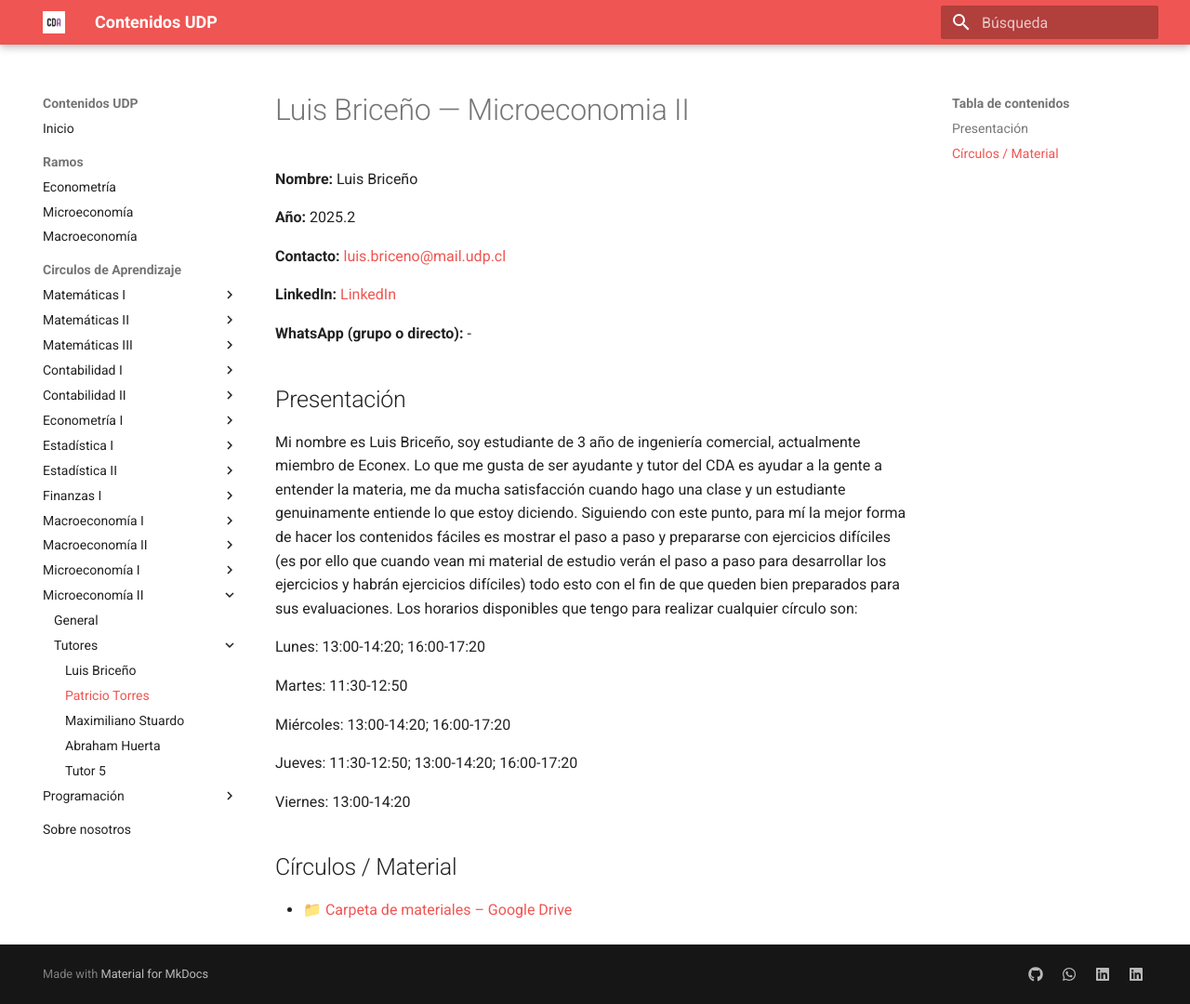
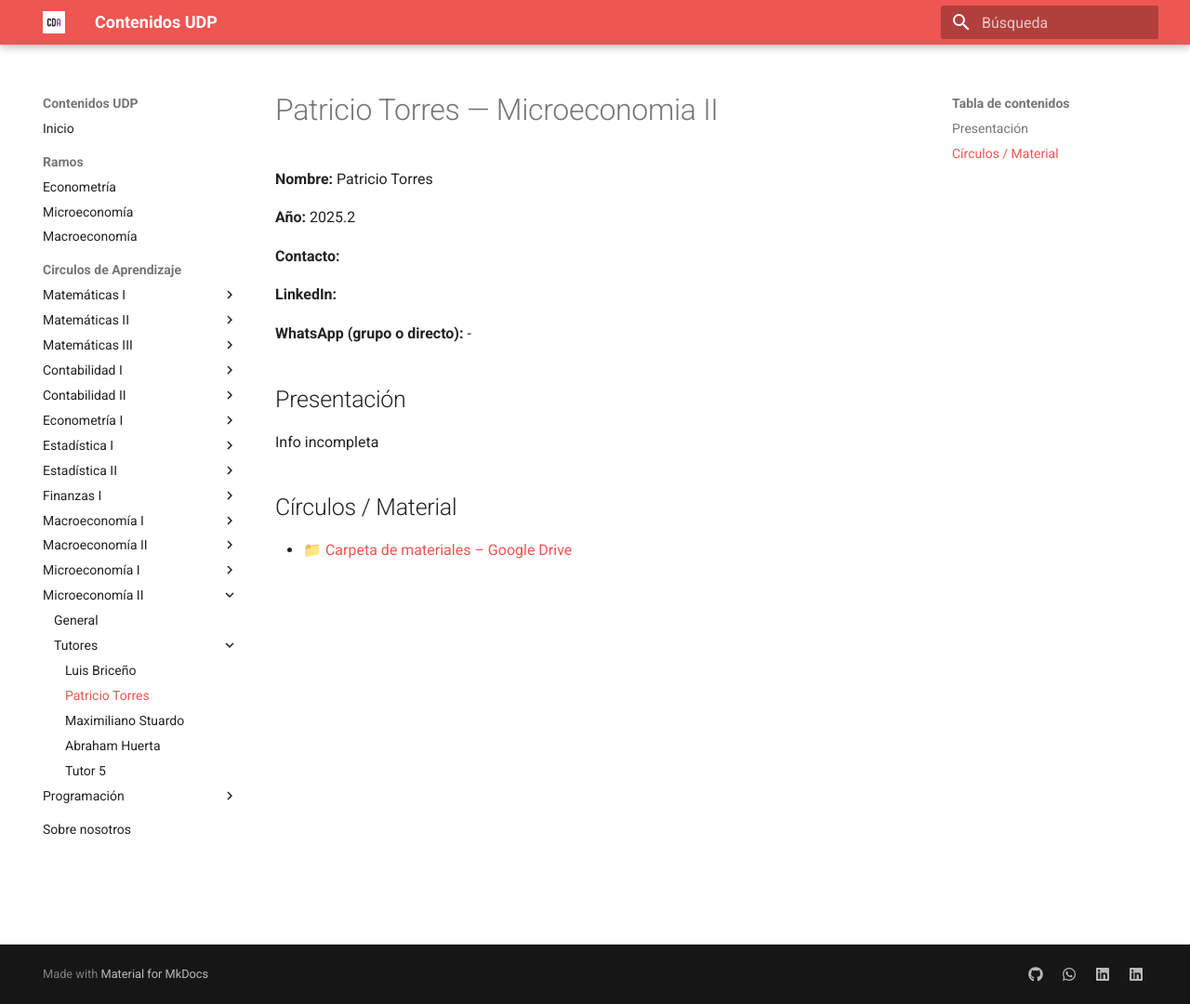
Before and after one commit to cda-fae/cda-fae, an MkDocs documentation site: the page built from docs/tutorias/microeconomia-2/tutores/tutor2.md, in a window 1280 px wide and 1080 px high. Shown: the whole window at 93% size. Built offline with MkDocs 1.6.1 and Material for MkDocs 9.7.7, drawn with Linux system fonts in a browser that asks for light colours.

Commit message:
perfil tutor2 micro2

```diff
--- a/docs/tutorias/microeconomia-2/tutores/tutor2.md
+++ b/docs/tutorias/microeconomia-2/tutores/tutor2.md
@@ -1,31 +1,20 @@
-# Luis Briceño  — Microeconomia II
+# Patricio Torres  — Microeconomia II
 
-**Nombre:** Luis Briceño
+**Nombre:** Patricio Torres
 
 **Año:** 2025.2
 
-**Contacto:** [luis.briceno@mail.udp.cl](mailto:luis.briceno@udp.cl?subject=Consulta%20Tutor%C3%ADas%20Matematicas2%20I)
+**Contacto:**
 
-**LinkedIn:** [LinkedIn](https://www.linkedin.com/in/luis-guillermo-brice%C3%B1o-florida-279340301)
+**LinkedIn:**
 
 **WhatsApp (grupo o directo):** -
 
 ## Presentación
 
-Mi nombre es Luis Briceño, soy estudiante de 3 año de ingeniería comercial, actualmente miembro de Econex. Lo que me gusta de ser ayudante y tutor del CDA es ayudar a la gente a entender la materia, me da mucha satisfacción cuando hago una clase y un estudiante genuinamente entiende lo que estoy diciendo. Siguiendo con este punto, para mí la mejor forma de hacer los contenidos fáciles es mostrar el paso a paso y prepararse con ejercicios difíciles (es por ello que cuando vean mi material de estudio verán el paso a paso para desarrollar los ejercicios y habrán ejercicios difíciles) todo esto con el fin de que queden bien preparados para sus evaluaciones.
-Los horarios disponibles que tengo para realizar cualquier círculo son:
-
-Lunes: 13:00-14:20; 16:00-17:20
-
-Martes: 11:30-12:50
-
-Miércoles: 13:00-14:20; 16:00-17:20
-
-Jueves: 11:30-12:50; 13:00-14:20; 16:00-17:20
-
-Viernes: 13:00-14:20
+Info incompleta
 
 
 ## Círculos / Material
 
-- 📁 [Carpeta de materiales – Google Drive](https://drive.google.com/drive/folders/1-CZaCTTfK0Jc7tGDDUs3tbY2MfuyMDgV?usp=sharing)
+- 📁 [Carpeta de materiales – Google Drive](https://drive.google.com/drive/folders/1HqqBK2bfWya6n4LLevvgxvu62ThZVrYu?usp=sharing)
```
